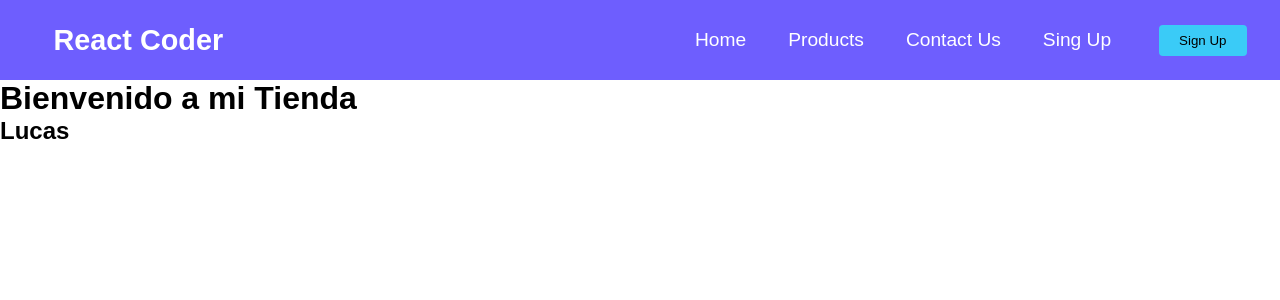
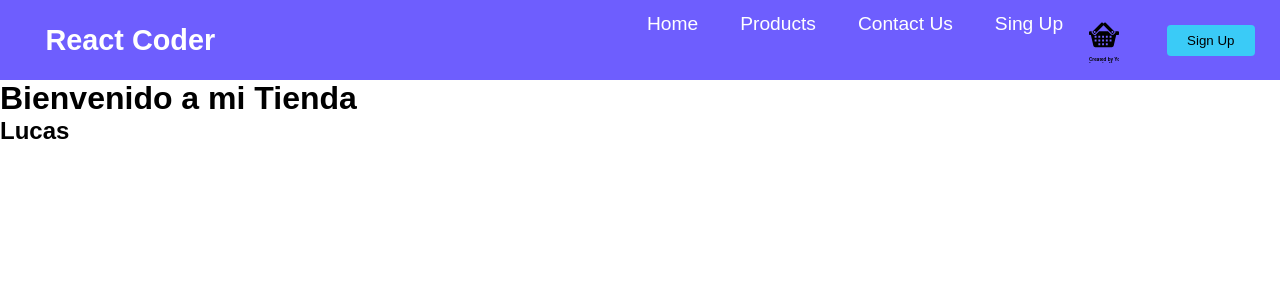
Before and after one commit to lucasot/react, a React (Create React App) app in the folder my-app/: page / in a window 1280 px wide. Shown: the top 300 px of the page. Built offline with nearby package versions, Linux system fonts and the light colour scheme.

Commit message:
Agregue Carrito

```diff
--- /dev/null
+++ b/my-app/src/Components/Cartwidget/CartWidget.css
@@ -0,0 +1,4 @@
+.cartwidget{
+    height: 50px;
+    width: 30px;
+}
--- /dev/null
+++ b/my-app/src/Components/Cartwidget/CartWidget.js
@@ -0,0 +1,13 @@
+import React from 'react'
+import cart from './carrito.svg'
+import './CartWidget.css'
+
+const CartWidget = () => {
+    return(
+        <div>
+            <img src={cart} alt="cart" className="cartwidget"></img>
+        </div>
+    )
+}
+
+export default CartWidget
--- a/my-app/src/Components/NavBar/NavBar.css
+++ b/my-app/src/Components/NavBar/NavBar.css
@@ -21,13 +21,13 @@
 
 .nav-menu{
     display: grid;
-    grid-template-columns: repeat(4,auto);
+    grid-template-columns: repeat(5,auto);
     grid-gap: 10px;
     list-style: none;
     text-align: center;
     width: 70vw;
     justify-content: end;
-    margin-right: 2rem;
+    margin-right: 3rem;
 }
 
 .nav-links{
--- a/my-app/src/Components/NavBar/NavBar.js
+++ b/my-app/src/Components/NavBar/NavBar.js
@@ -2,6 +2,9 @@ import React, { Component } from 'react'
 import{ menu } from "./menu"
 import{Button} from "../Button"
 import './NavBar.css'
+import CartWidget from '../Cartwidget/CartWidget'
+import cart from './carrito.svg'
+
 
 
 class NavBar extends Component{
@@ -30,6 +33,7 @@ class NavBar extends Component{
                     })}
                 </ul>
                 <Button>Sign Up</Button>
+                <br></br>
             </nav>
         )
     }
--- a/my-app/src/Components/NavBar/menu.js
+++ b/my-app/src/Components/NavBar/menu.js
@@ -1,3 +1,7 @@
+import CartWidget from "../Cartwidget/CartWidget";
+import cart from './carrito.svg'
+
+
 export const menu = [
     {
         titulo: 'Home',
@@ -19,5 +23,10 @@ export const menu = [
         url: '#',
         cName: 'nav-links'
     },
+    {
+        titulo: <img src={cart} alt="cart" className="cartwidget"></img>,
+        url: '/cart',
+        text: <CartWidget/>
+    }
 
 ]
--- a/my-app/src/Components/Shop/ItemListContainer.css
+++ b/my-app/src/Components/Shop/ItemListContainer.css
@@ -1,5 +1,5 @@
 .banner{
-    height: 200px;
-    text-align: left;
+    height: 300px;
+    text-align: center;
     background-image: url("");
 }
```
Also changed, not shown: my-app/src/Components/Cartwidget/carrito.svg (added), my-app/src/Components/NavBar/carrito.svg (added).
